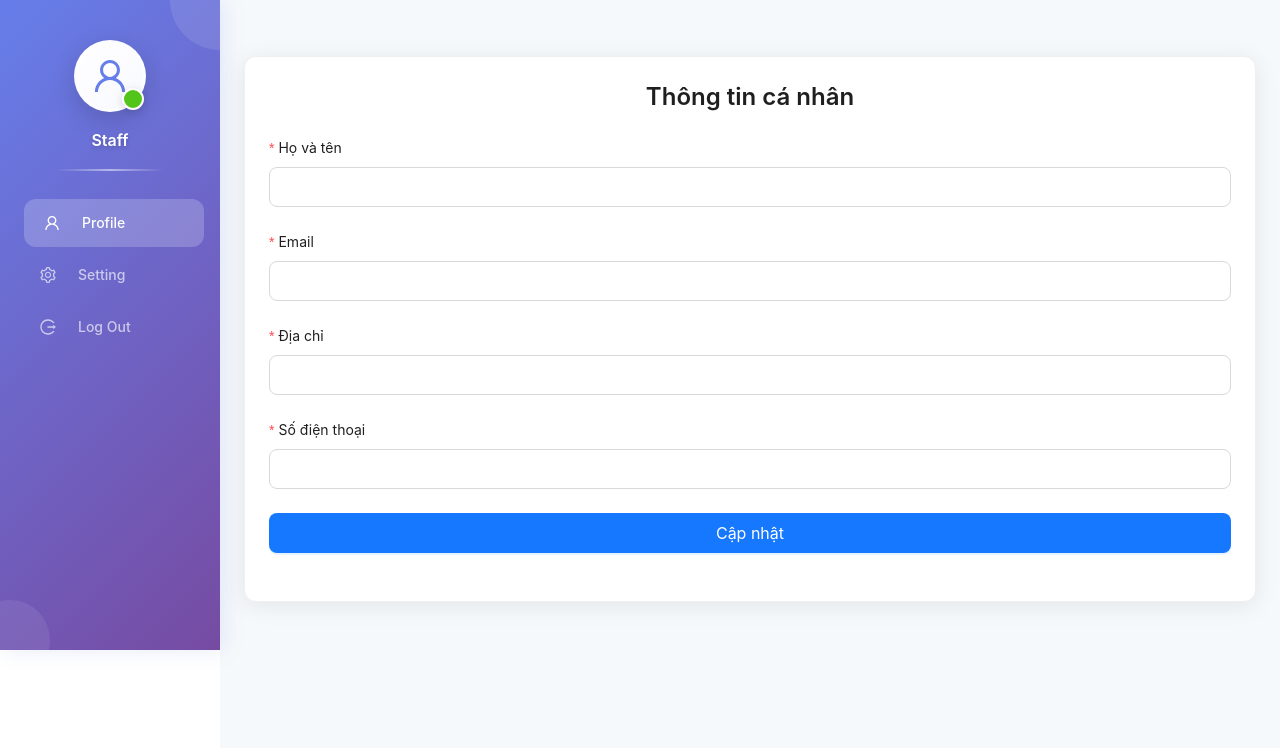
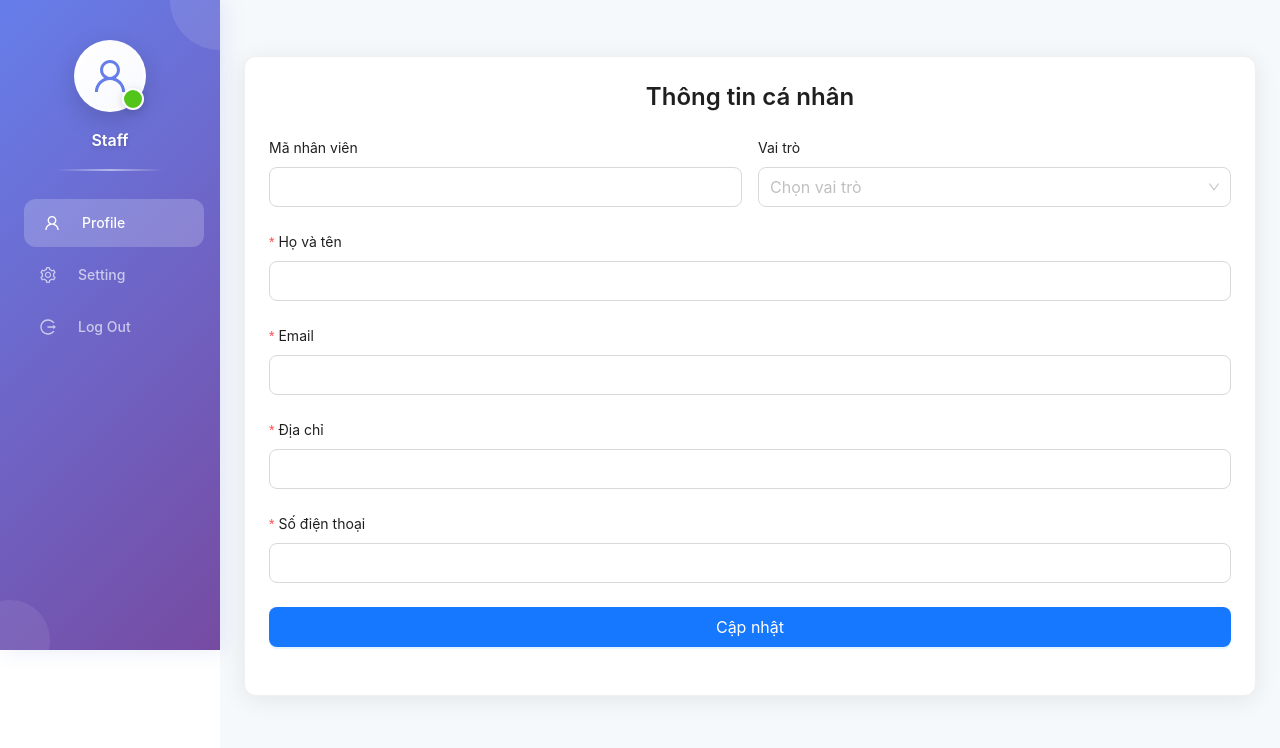
Before and after one commit to QuocThang1/HRM_FrontEnd, a React (Vite) app: page /profile in a window 1280 px wide. Shown: the top 748 px of the page. Built offline with nearby package versions, Linux system fonts and the light colour scheme; no server answers.

Commit message:
feat: add custom language

```diff
--- a/commitlint.config.cjs
+++ b/commitlint.config.cjs
@@ -1 +1 @@
-module.exports = { extends: ['@commitlint/config-conventional'] };
+module.exports = { extends: ["@commitlint/config-conventional"] };
--- a/package.json
+++ b/package.json
@@ -17,8 +17,10 @@
     "@ant-design/icons": "^5.3.7",
     "antd": "5.19.0",
     "axios": "1.7.2",
+    "i18next": "^25.5.2",
     "react": "18.3.1",
     "react-dom": "18.3.1",
+    "react-i18next": "^15.7.3",
     "react-router-dom": "6.24.0"
   },
   "devDependencies": {
--- /dev/null
+++ b/src/i18n.js
@@ -0,0 +1,22 @@
+// src/i18n.js
+import i18n from "i18next";
+import { initReactI18next } from "react-i18next";
+
+import translationEN from "./locales/en/translation.json";
+import translationVI from "./locales/vi/translation.json";
+
+const resources = {
+  en: { translation: translationEN },
+  vi: { translation: translationVI },
+};
+
+i18n
+  .use(initReactI18next) // pass i18n to react-i18next
+  .init({
+    resources,
+    lng: "en",
+    fallbackLng: "en",
+    interpolation: {},
+  });
+
+export default i18n;
--- /dev/null
+++ b/src/locales/en/translation.json
@@ -0,0 +1,5 @@
+{
+  "welcome": "Welcome",
+  "logout": "Log out",
+  "profile": "Your profile"
+}
--- /dev/null
+++ b/src/locales/vi/translation.json
@@ -0,0 +1,5 @@
+{
+  "welcome": "Welcome",
+  "logout": "Log out",
+  "profile": "Your profile"
+}
--- a/src/main.jsx
+++ b/src/main.jsx
@@ -10,6 +10,7 @@ import LoginPage from "./pages/login.jsx";
 import StaffLayout from "./layout/staffLayout.jsx";
 import { AuthWrapper } from "./context/auth.context.jsx";
 import StaffProfilePage from "./pages/staffProfile.jsx";
+import "./i18n";
 
 const router = createBrowserRouter([
   {
--- a/src/pages/staffProfile.jsx
+++ b/src/pages/staffProfile.jsx
@@ -1,10 +1,21 @@
 import { useEffect, useContext } from "react";
-import { Form, Input, Button, Card, Typography, notification } from "antd";
+import {
+  Form,
+  Input,
+  Button,
+  Card,
+  Col,
+  Row,
+  Typography,
+  notification,
+  Select,
+} from "antd";
 import { AuthContext } from "../context/auth.context.jsx";
 import { updateProfileApi } from "../utils/api.js";
 import axios from "../utils/axios.customize.js";
 
 const { Title } = Typography;
+const { Option } = Select;
 
 const StaffProfilePage = () => {
   const { setAuth } = useContext(AuthContext);
@@ -83,6 +94,23 @@ const StaffProfilePage = () => {
           Thông tin cá nhân
         </Title>
         <Form form={form} layout="vertical" onFinish={onFinish}>
+          <Row gutter={16}>
+            <Col span={12}>
+              <Form.Item label="Mã nhân viên" name="staff_code">
+                <Input size="large" />
+              </Form.Item>
+            </Col>
+            <Col span={12}>
+              <Form.Item label="Vai trò" name="role">
+                <Select size="large" placeholder="Chọn vai trò">
+                  <Option value="admin">Admin</Option>
+                  <Option value="manager">Quản lý</Option>
+                  <Option value="staff">Nhân viên</Option>
+                  <Option value="canidate">Ứng viên</Option>
+                </Select>
+              </Form.Item>
+            </Col>
+          </Row>
           <Form.Item
             label="Họ và tên"
             name="name"
```
Also changed, not shown: 1 other file (tests, documents, lock files or other folders).
